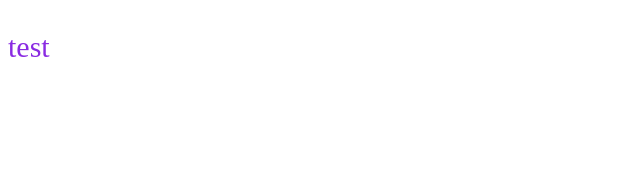
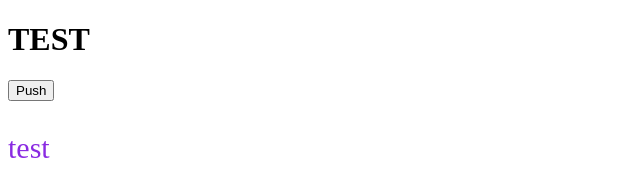
Before and after one commit to ARFreiler/Landing-Page, a plain HTML site: page public/index.html in a window 1280 px wide. Shown: the whole page, without its empty margins (0-640 px from the left). Drawn offline with Linux system fonts and the light colour scheme.

Commit message:
Added script.js file and a test button

```diff
--- a/public/index.html
+++ b/public/index.html
@@ -9,6 +9,9 @@
     <title>RoseTech</title>
   </head>
   <body>
+    <h1>TEST</h1>
+    <button id="button">Push</button>
     <p>test</p>
+    <script src="script.js"></script>
   </body>
 </html>
```
Also changed, not shown: public/script.js (added).
